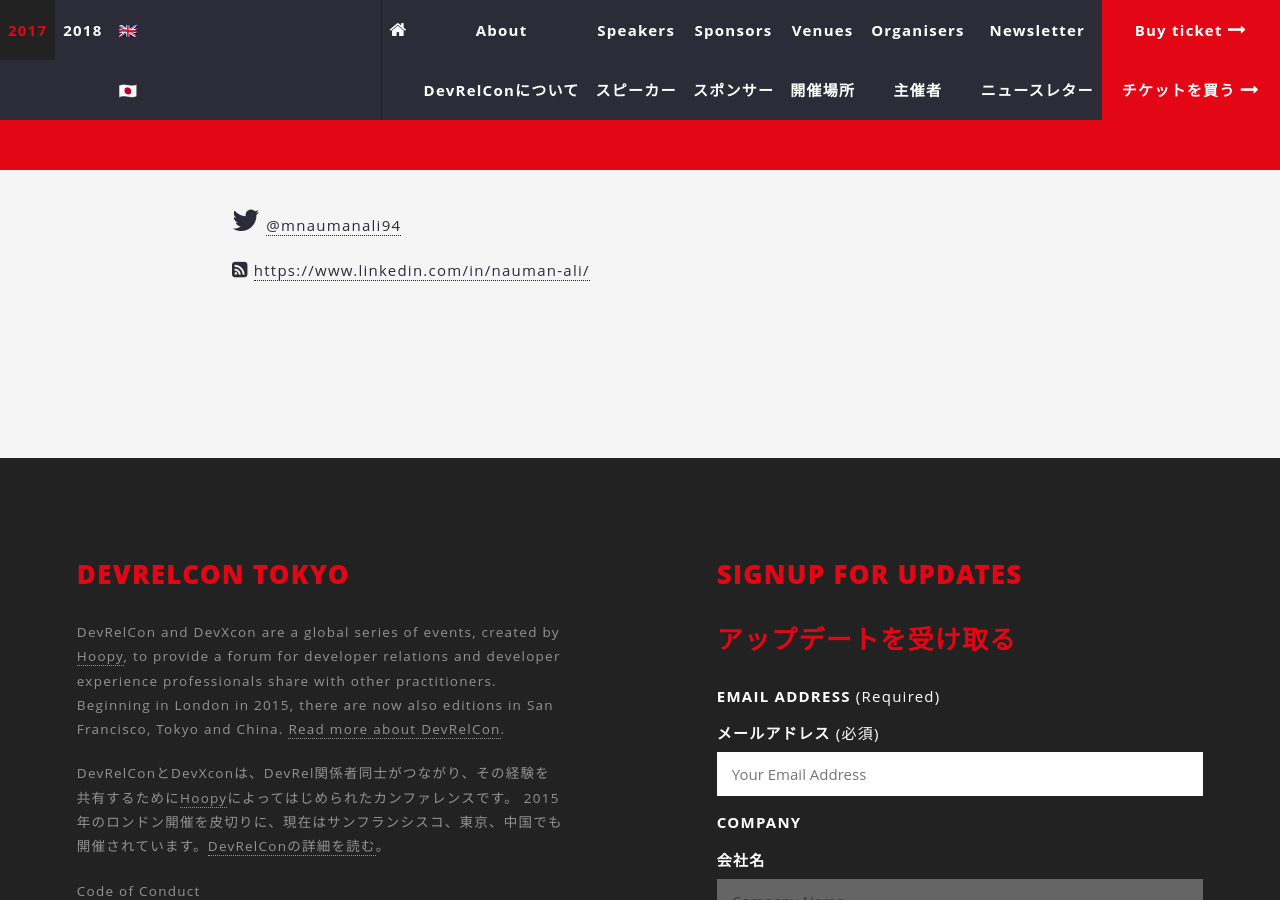
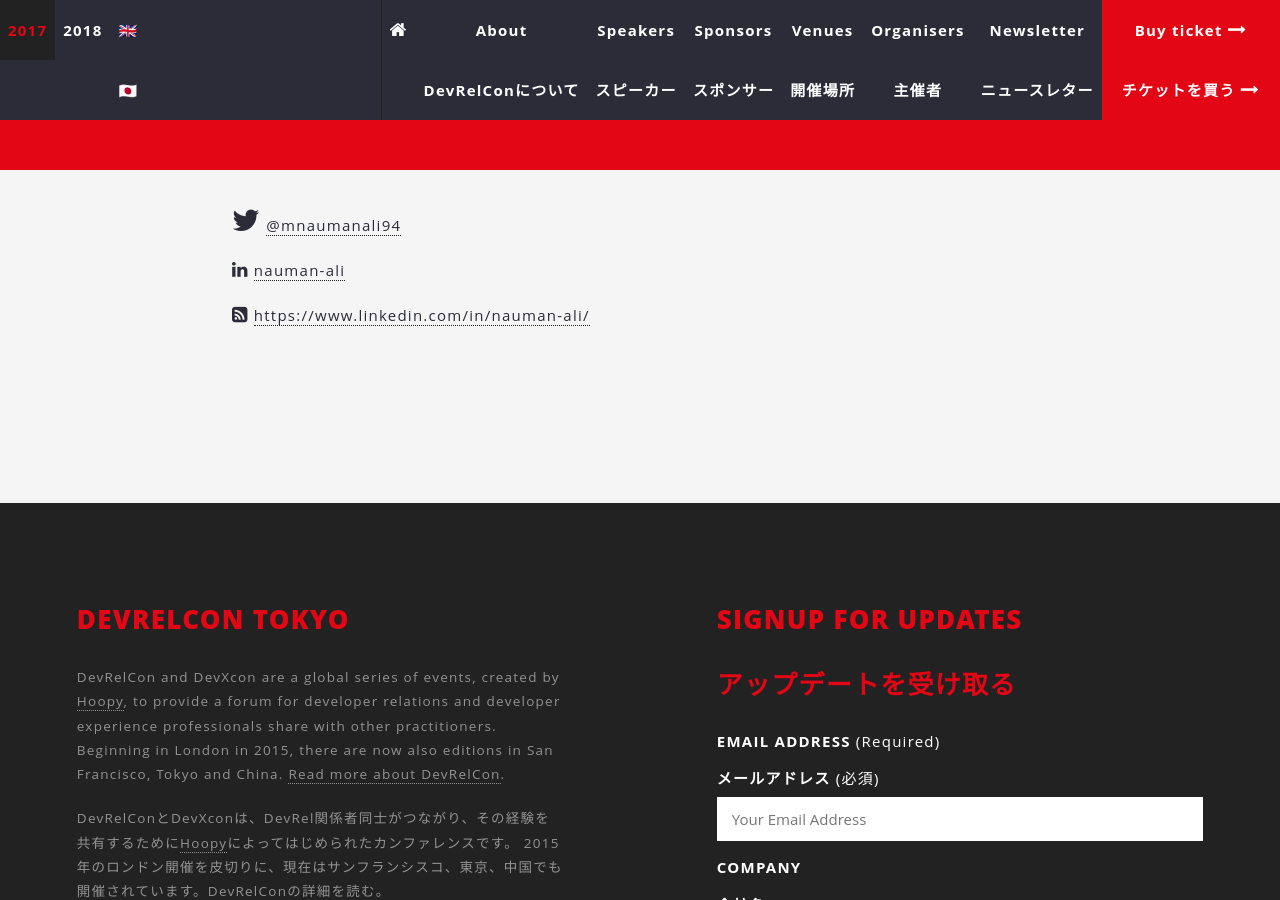
Before and after one commit to DevRelConTokyo2019/devrelcontokyo2019.github.io, a Jekyll site: the page built from speakers/nauman.md, in a window 1280 px wide and 900 px high, scrolled down 2528 px. Built offline with Jekyll 4.4.1, drawn with Linux system fonts in a browser that asks for light colours; nearby versions of some CDN libraries; comment, search, counter and statistics services are not loaded.

Commit message:
Add linkedin

```diff
--- a/_data/speakers.yaml
+++ b/_data/speakers.yaml
@@ -720,7 +720,7 @@
   github: ''
   session: ''
   google: ''
-  linkedin: ''
+  linkedin: nauman-ali
   youtube: ''
   list: true
   instagram: ''
```
